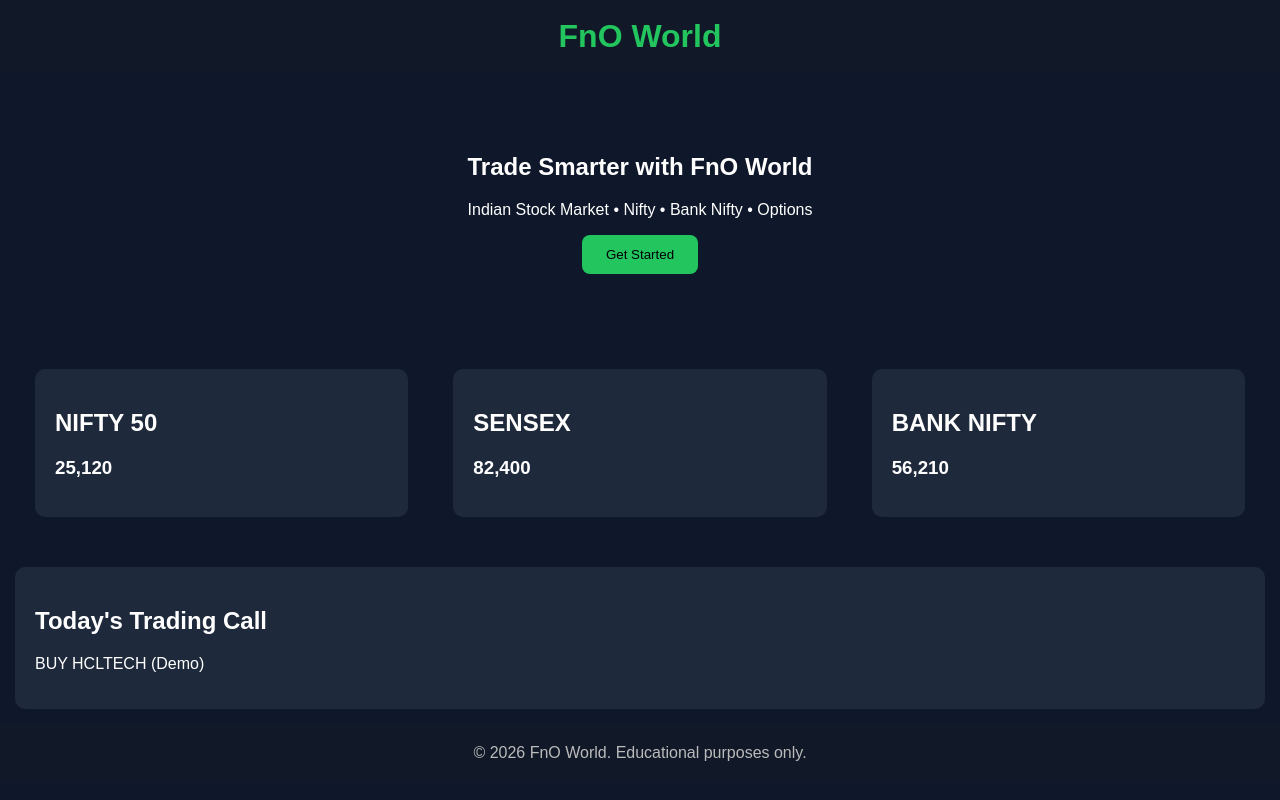
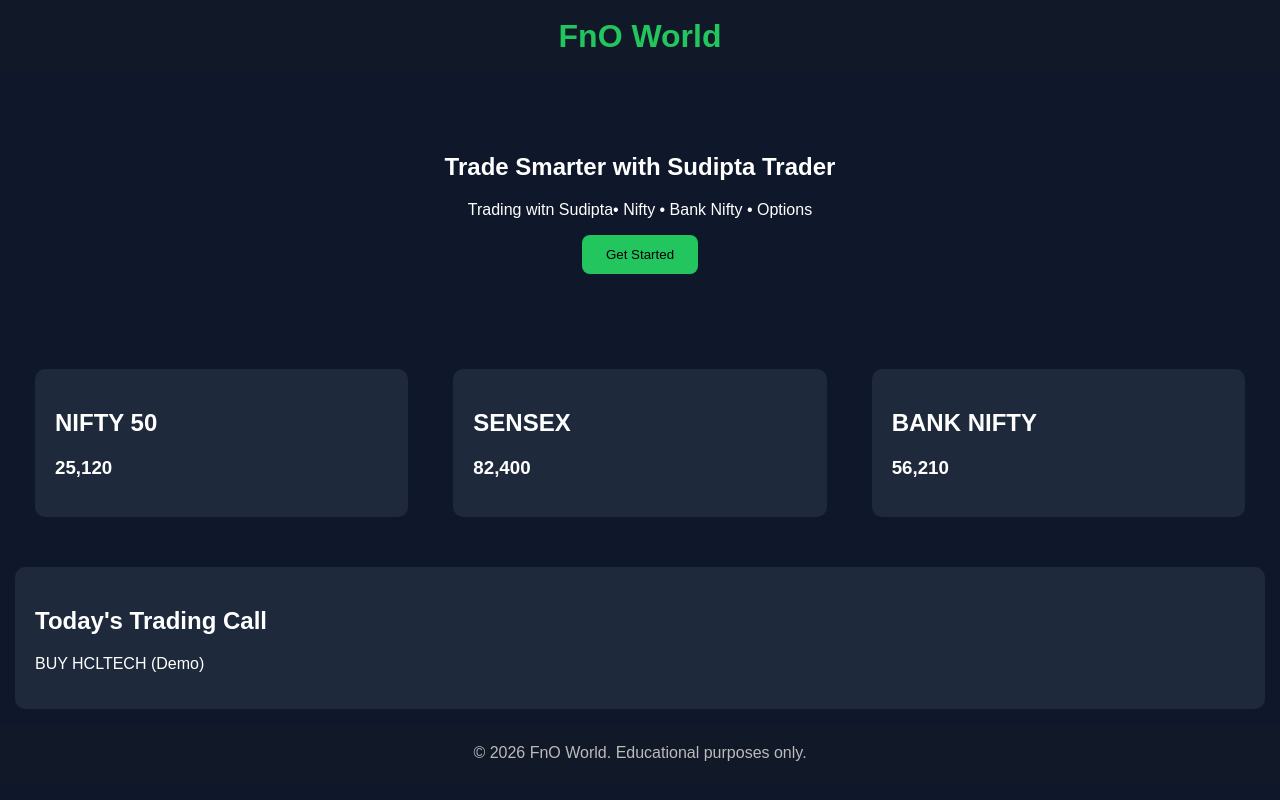
Before and after one commit to bharathjangid02-cloud/Index.html, a plain HTML site: page index.html in a window 1280 px wide. Drawn offline with Linux system fonts and the light colour scheme.

Commit message:
Update header and paragraph content in index.html

```diff
--- a/index.html
+++ b/index.html
@@ -13,8 +13,8 @@
 <body>
 <header>FnO World</header>
 <section class="hero">
-<h1>Trade Smarter with FnO World</h1>
-<p>Indian Stock Market • Nifty • Bank Nifty • Options</p>
+<h1>Trade Smarter with Sudipta Trader </h1>
+<p>Trading witn Sudipta• Nifty • Bank Nifty • Options</p>
 <button>Get Started</button>
 </section>
 <div class="grid">
```
